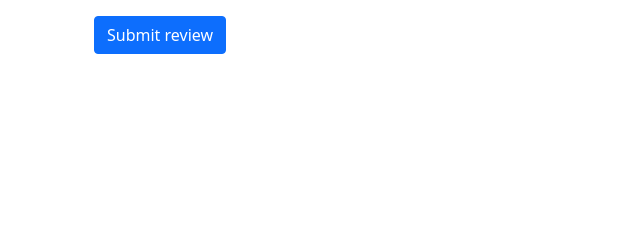
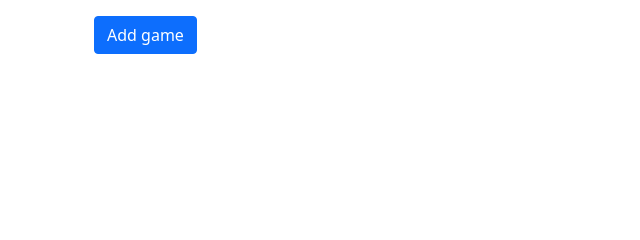
Before and after one commit to starxseeker/AppProg, a Django app: page /new_board_game/ in a window 1280 px wide. Shown: the part 383-623 px from the top of the page, without its empty margins (0-640 px from the left). Run offline with Django 3.2, Linux system fonts and the light colour scheme; the visitor is signed in with stand-in values (Sample User, id 1); data that the repository does not hold is empty; some libraries are stand-ins or nearby versions.

Commit message:
edited button text

```diff
--- a/src/games/templates/games/new_board_game.html
+++ b/src/games/templates/games/new_board_game.html
@@ -10,7 +10,7 @@
         {% csrf_token %}
         {% bootstrap_form form %}
         {% buttons %}
-        <button name="submit" class="btn btn-primary">Submit review</button>
+        <button name="submit" class="btn btn-primary">Add game</button>
         {% endbuttons %}
     </form>
 {% endblock content %}
```
